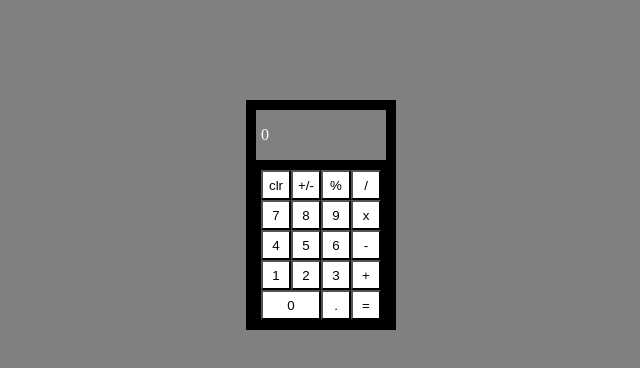
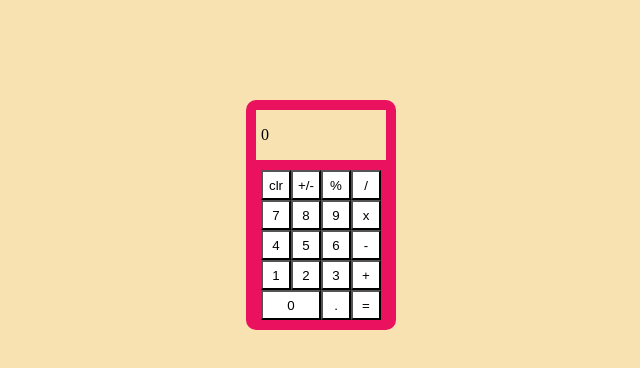
Before and after one commit to jacobptnguyen/calculator, a plain HTML site: page index.html in a window 1280 px wide. Shown: the whole page, without its empty margins (319-959 px from the left). Drawn offline with Linux system fonts and the light colour scheme.

Commit message:
Update style.css

```diff
--- a/style.css
+++ b/style.css
@@ -4,7 +4,7 @@ Email: jacobptnguyen@gmail.com */
 body{
     display: flex;
     justify-content: center;
-    background-color: grey;
+    background-color: #F8E2B1;
     margin-top: 100px;
 }
 
@@ -13,13 +13,14 @@ body{
     flex-direction: column;
     flex: 1 1 auto;
     justify-content: center;
-    background-color: black;
+    background-color: #ea125e;
     max-width: 150px;
+    border-radius: 10px;
 }
 
 .screen{
-    color: white;
-    background-color: grey;
+    color: black;
+    background-color: #F8E2B1;
     margin: 10px;
     padding-left: 5px;
     padding-right: 5px;
```
